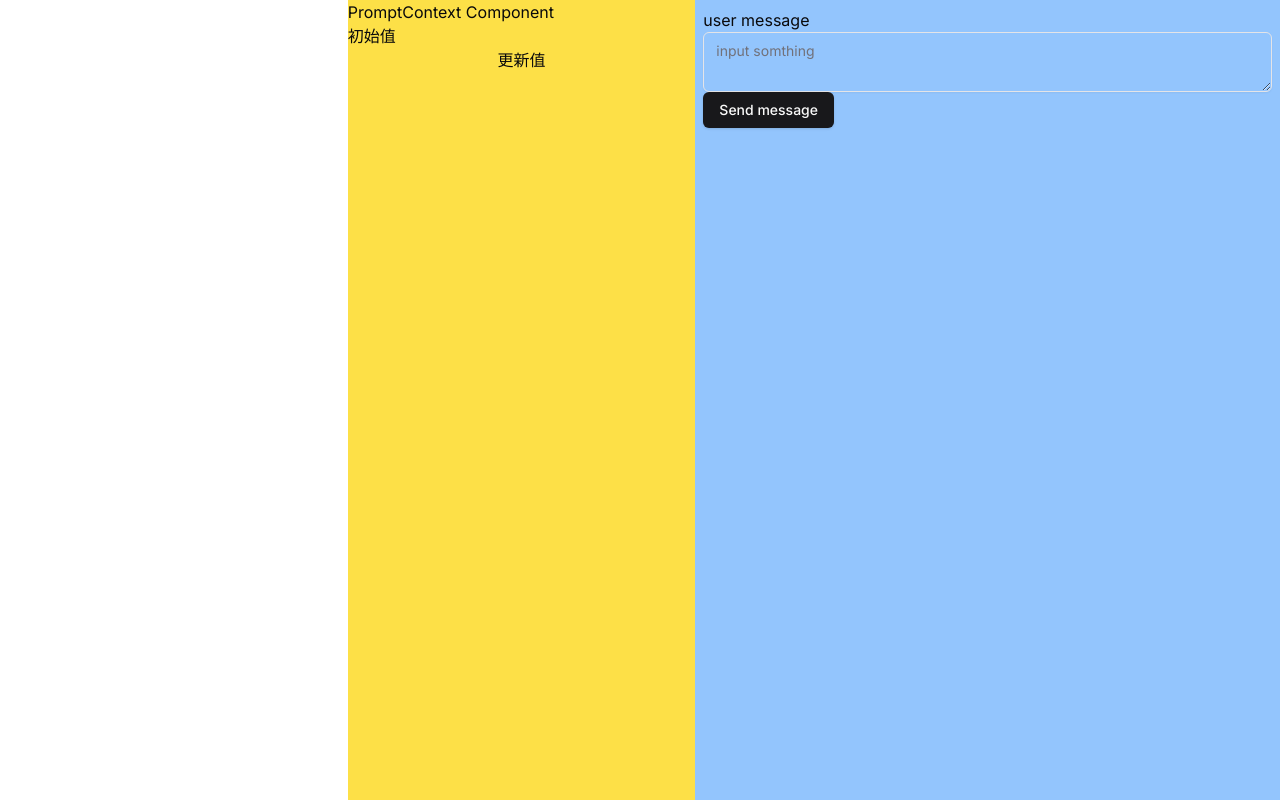
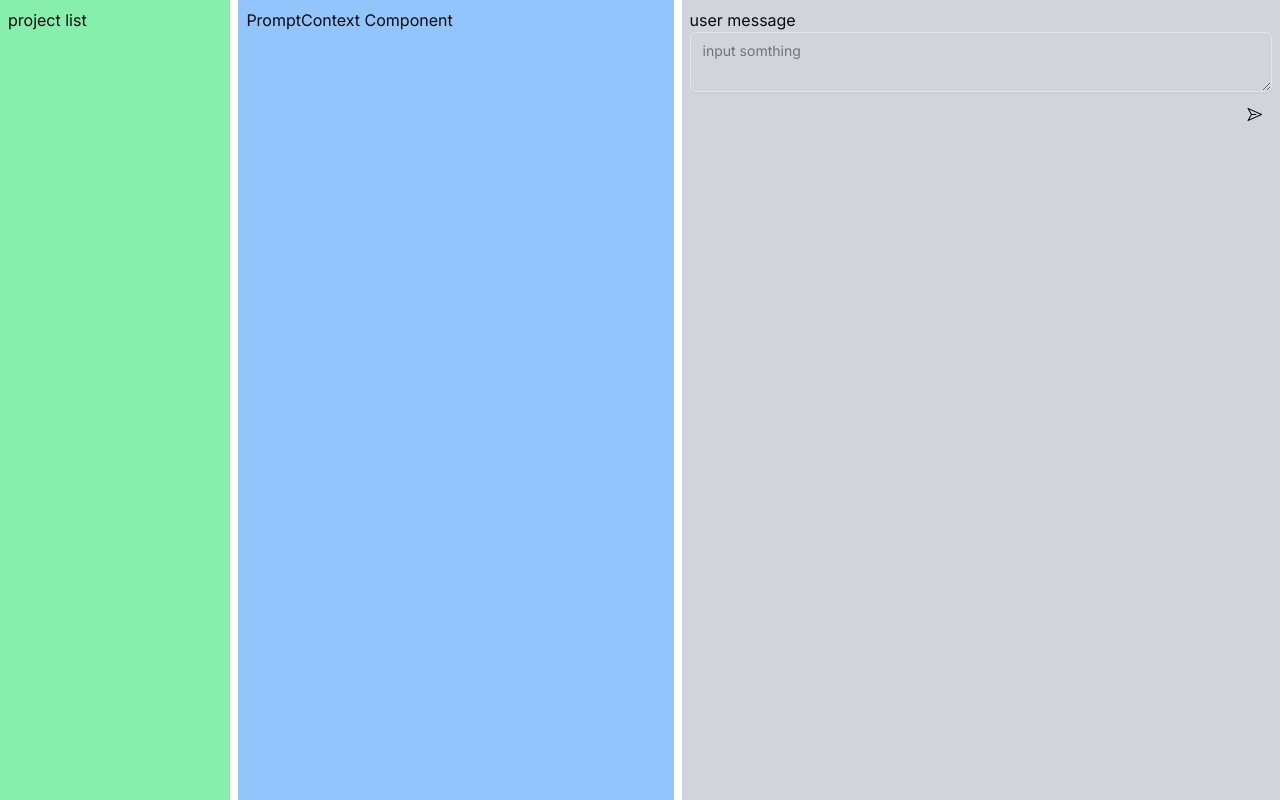
Before and after one commit to shing19/ai-pal, a Next.js app: page / in a window 1280 px wide. Built offline with nearby package versions, Linux system fonts and the light colour scheme.

Commit message:
feat: 拖入message，更新到干净的prompt context

```diff
--- a/app/api/chat/route.ts
+++ b/app/api/chat/route.ts
@@ -11,6 +11,7 @@ const openai = new OpenAI({
 export async function POST(request: Request) {
     const { messages } = await request.json()
 
+    try {
         const response = await openai.chat.completions.create({
             model: 'gpt-3.5-turbo',
             messages: [
@@ -21,6 +22,21 @@ export async function POST(request: Request) {
         })
 
         const stream = await OpenAIStream(response)
+        return new StreamingTextResponse(stream)
+    } catch (error) {
+        // 如果出现错误,设置备用 baseURL 并重试
+        openai.baseURL = process.env.OPENAI_BASE_URL_BACKUP || ""
 
+        const response = await openai.chat.completions.create({
+            model: 'gpt-3.5-turbo',
+            messages: [
+                {role: "system", content: "You are a helpful assistant."},
+                ...messages
+            ],
+            stream: true
+        })
+
+        const stream = await OpenAIStream(response)
         return new StreamingTextResponse(stream)
     }
+}
--- /dev/null
+++ b/app/components/Chat.tsx
@@ -0,0 +1,38 @@
+// Chat.tsx
+import React, { useState } from 'react'
+import { Message } from 'ai/react'
+import { MessageLog } from '@/types/global'
+
+interface ChatProps {
+  messages: MessageLog[]
+}
+
+const Chat = ({ messages }: ChatProps) => {
+
+  const handleDragStart = (e: React.DragEvent<HTMLDivElement>, message: MessageLog) => {
+    e.dataTransfer.setData('application/json', JSON.stringify(message));
+    console.log('Draging message:', message);
+  };
+
+  return (
+    <div>
+      {messages.map((message: MessageLog) => {
+        return (
+          <div
+            key={message.id}
+            draggable
+            onDragStart={(e) => handleDragStart(e, message)}
+          >
+            {message.role === 'assistant' ? <h5>GPT</h5> : <h5>User</h5>}
+            {message.createdAt && <p>{new Date(message.createdAt).toLocaleString()}</p>}
+            {message.content.split('\n').map((currentTextBlock: string, index: number) => {
+              return <p key={message.id + index}>{currentTextBlock}</p>;
+            })}
+          </div>
+        );
+      })}
+    </div>
+  );
+};
+
+export default Chat;
--- a/app/components/ChatThreads.tsx
+++ b/app/components/ChatThreads.tsx
@@ -1,46 +1,67 @@
+// ChatThreads.tsx
 "use client"
 import { Button } from '@/components/ui/button'
 import { Textarea } from '@/components/ui/textarea'
 import { useChat, Message } from 'ai/react'
+import Chat from './Chat'
+import { PaperPlaneIcon } from "@radix-ui/react-icons"
+import { MessageLog } from '@/types/global'
+import { useEffect, useState } from 'react'
+
 
 const ChatThreads = () => {
     const { input, handleInputChange, handleSubmit, isLoading, messages } = useChat()
+    const [ messagesLog, setMessagesLog ] = useState<MessageLog[]>([])
+
+    // 更新消息记录 ➡️ 记录时间戳
+    useEffect(() => {
+        const updatedMessagesLog = messages.map(newMessage => {
+            const existingMessage = messagesLog.find(m => m.id === newMessage.id)
+            if (existingMessage) {
+                // 如果消息已经存在,更新消息内容但保持 createdAt 不变
+                return { ...existingMessage, content: newMessage.content }
+            } else {
+                // 如果是新消息,添加 createdAt 时间戳
+                return { ...newMessage, createdAt: Date.now() }
+            }
+        })
+        setMessagesLog(updatedMessagesLog)
+    }, [messages])
+
 
     return (
         <div>
-            {messages.map((message: Message) => {
-                return (
-                    <div key={message.id}>
-                        {
-                            message.role === "assistant"
-                                ?
-                                <h5>GPT</h5>
-                                :
-                                <h5>User</h5>
-                        }
-                        {message.content.split('\n').map((currentTextBlock: string, index: number) => {
-                            // 这边可以改成整个 markdown 包裹，所以不用特意加空行
-                            // if (currentTextBlock === "") {
-                                // return <p key={message.id + index}>&nbsp;</p>
-                                // return null
-                            // } else {
-                                return (
-                                    <p key={message.id + index}>{currentTextBlock}</p>
-                                )
-                            // }
-                        })}
-                    </div>
-                )
-            })}
+            <Chat messages={messagesLog} />
+            <div style={{ position: 'relative' }}>
                 <form onSubmit={handleSubmit}>
                     <p>user message</p>
                     <Textarea
                         placeholder='input somthing'
                         value={input}
                         onChange={handleInputChange}
+                        onKeyDown={e => {
+                            if (e.key === 'Enter' && !e.shiftKey) {
+                                e.preventDefault()
+                                // @ts-ignore
+                                handleSubmit(e)
+                            }
+                        }}
+                        style={{ position: 'relative' }}
                     />
-                <Button>Send message</Button>
+                    <Button
+                        type="submit"
+                        variant="ghost"
+                        size='icon'
+                        style={{
+                            position: 'absolute',
+                            bottom: '-40px', // 调整距离底部的距离
+                            right: '0px', // 调整距离右侧的距离
+                        }}
+                    >
+                        <PaperPlaneIcon />
+                    </Button>
                 </form>
+            </div>
         </div>
     )
 }
--- a/app/components/PalContext.tsx
+++ b/app/components/PalContext.tsx
@@ -1,20 +1,29 @@
 // PalContext.js
 import React, { createContext, useState } from 'react';
+import { MessageLog } from "@/types/global"
 
-export const PalContext = createContext({
-    sharedValue: '',
-    updateSharedValue: () => {}
+interface PalContextValue {
+    messages: MessageLog[];
+    updateMessages: (newMessages: MessageLog[]) => void;
+  }
+
+export const PalContext = createContext<PalContextValue>({
+    messages: [],
+    updateMessages: () => {}
 });
 
+// @ts-ignore
 export const PalProvider = ({ children }) => {
-    const [sharedValue, setSharedValue] = useState('初始值');
 
-    const updateSharedValue = (value) => {
-        setSharedValue(value);
-    };
+    const [messages, setMessages] = useState<MessageLog[]>([]);
+
+    const [draggedMessage, setDraggedMessage] = useState<MessageLog | null>(null);
+    const updateMessages = (newMessages: MessageLog[]) => {
+        setMessages((prevMessages) => [...prevMessages, ...newMessages]);
+    }
 
     return (
-        <PalContext.Provider value={{ sharedValue, updateSharedValue }}>
+        <PalContext.Provider value={{ messages, updateMessages  }}>
             {children}
         </PalContext.Provider>
     );
--- a/app/components/PromptContext.tsx
+++ b/app/components/PromptContext.tsx
@@ -1,21 +1,36 @@
 // Context.tsx
 import React, { useContext } from 'react';
-import { PalContext } from './PalContext'; // 确保路径正确
+import { PalContext } from './PalContext';
+import Chat from './Chat';
 
 const PromptContext = () => {
-    const { sharedValue, updateSharedValue } = useContext(PalContext);
+    const { messages, updateMessages } = useContext(PalContext);
+
+    const handleDragOver = (e: React.DragEvent<HTMLDivElement>) => {
+        e.preventDefault();
+    };
+
+    const handleDrop = (e: React.DragEvent<HTMLDivElement>) => {
+        e.preventDefault();
+        const transferMessage = e.dataTransfer.getData('application/json');
+        const droppedMessage = transferMessage ? JSON.parse(transferMessage) : null;
+        // 如果消息存在且不在当前消息列表中,则更新消息列表
+        if (droppedMessage && !messages.find(m => m.id === droppedMessage.id)) {
+            updateMessages([droppedMessage]);
+        }
+    };
 
     return (
-        <div>
-            <div className='flex flex-col'>
+        <div className='h-full'>
+            <div className='flex flex-col h-5/6'
+                onDragOver={handleDragOver}
+                onDrop={handleDrop}
+            >
                 <div>PromptContext Component</div>
-                <div>{sharedValue}</div>
-                <button onClick={() => updateSharedValue('新的值')}>
-                    更新值
-                </button>
+                <Chat messages={messages} />
             </div>
         </div>
     );
-}
+};
 
 export default PromptContext;
--- a/app/page.tsx
+++ b/app/page.tsx
@@ -9,12 +9,22 @@ export default function Home() {
   return (
     <PalProvider> {/* 使用PalProvider包裹整个应用或部分需要共享Context的组件 */}
       <main className="overflow-hidden h-screen w-screen">
-        <div className="h-screen flex flex-row">
-          <div className="flex-1"></div>
-            <div className="flex-1 bg-yellow-300">
-              <PromptContext /> {/* 这里的Context组件现在可以通过useContext(PalContext)访问和更新sharedValue了 */}
-            </div>
-          <div className=" bg-blue-300 flex-grow p-2">
+        {/* 3:3:4 宽度占比 */}
+        <div
+          className="h-screen flex flex-row gap-2"
+          style={{
+            '--col1': 'calc(18 / (18 + 34 + 48) * 100%)',
+            '--col2': 'calc(34 / (18 + 34 + 48) * 100%)',
+            '--col3': 'calc(48 / (18 + 34 + 48) * 100%)'
+          } as React.CSSProperties}
+        >
+          <div className="flex-none bg-green-300 p-2" style={{ width: 'var(--col1)' }}>
+            <p>project list</p>
+          </div>
+          <div className="flex-none bg-blue-300 p-2" style={{ width: 'var(--col2)' }}>
+            <PromptContext />
+          </div>
+          <div className="flex-grow bg-gray-300 p-2" style={{ width: 'var(--col3)' }}>
             <ChatThreads />
           </div>
         </div>
--- a/app/utils/store.ts
+++ /dev/null
@@ -1,3 +0,0 @@
-import { atom } from "jotai";
-
-export const responseAtom = atom("");
--- a/package.json
+++ b/package.json
@@ -17,6 +17,7 @@
     "class-variance-authority": "^0.7.0",
     "clsx": "^2.1.0",
     "eventsource-parser": "^1.1.2",
+    "https-proxy-agent": "^7.0.4",
     "jotai": "^2.7.0",
     "next": "14.1.0",
     "openai": "^4.28.4",
```
Also changed, not shown: app/utils/openai-stream.ts (deleted, +0 -105 lines), types/global.d.ts (added, +32 -0 lines), 2 other files (tests, documents, lock files or other folders). Lines whose indentation alone changed are shown as unchanged.
